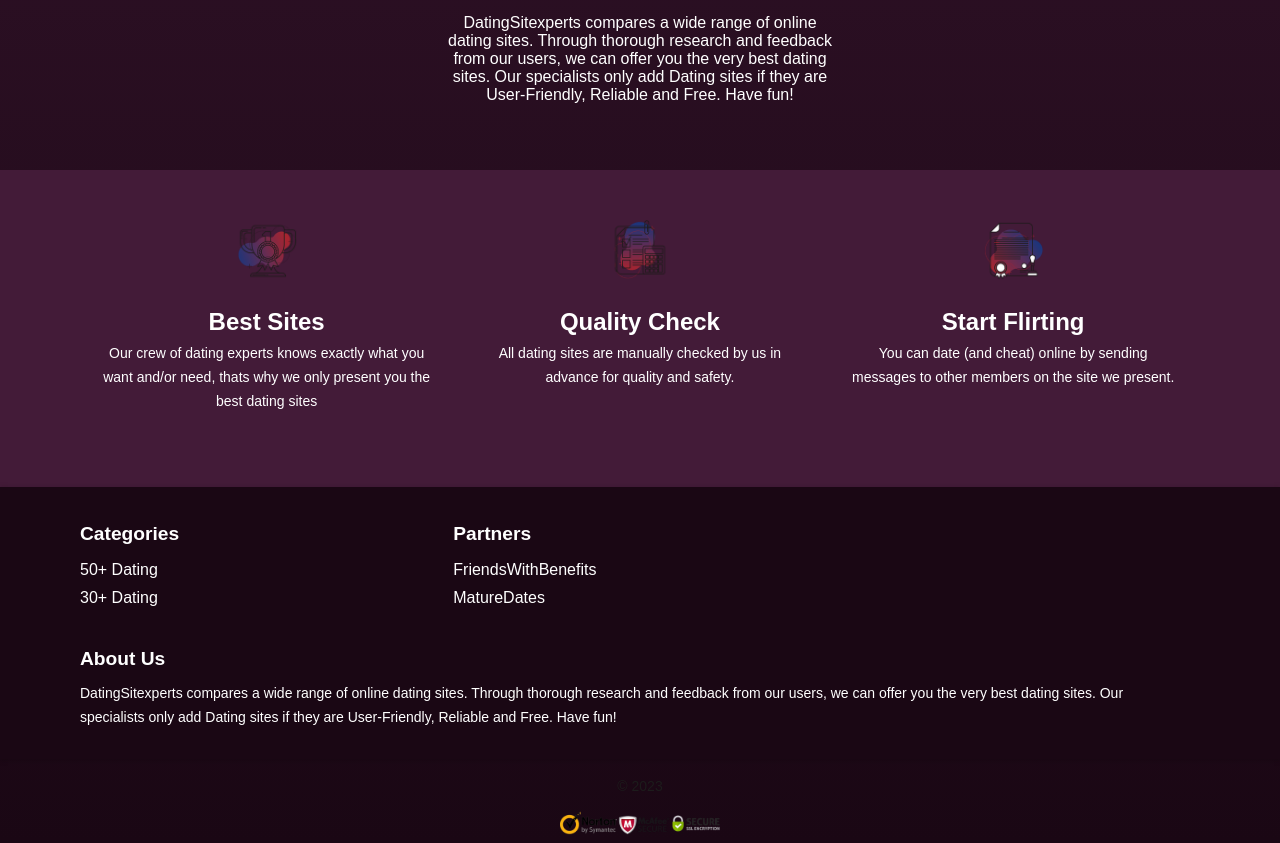
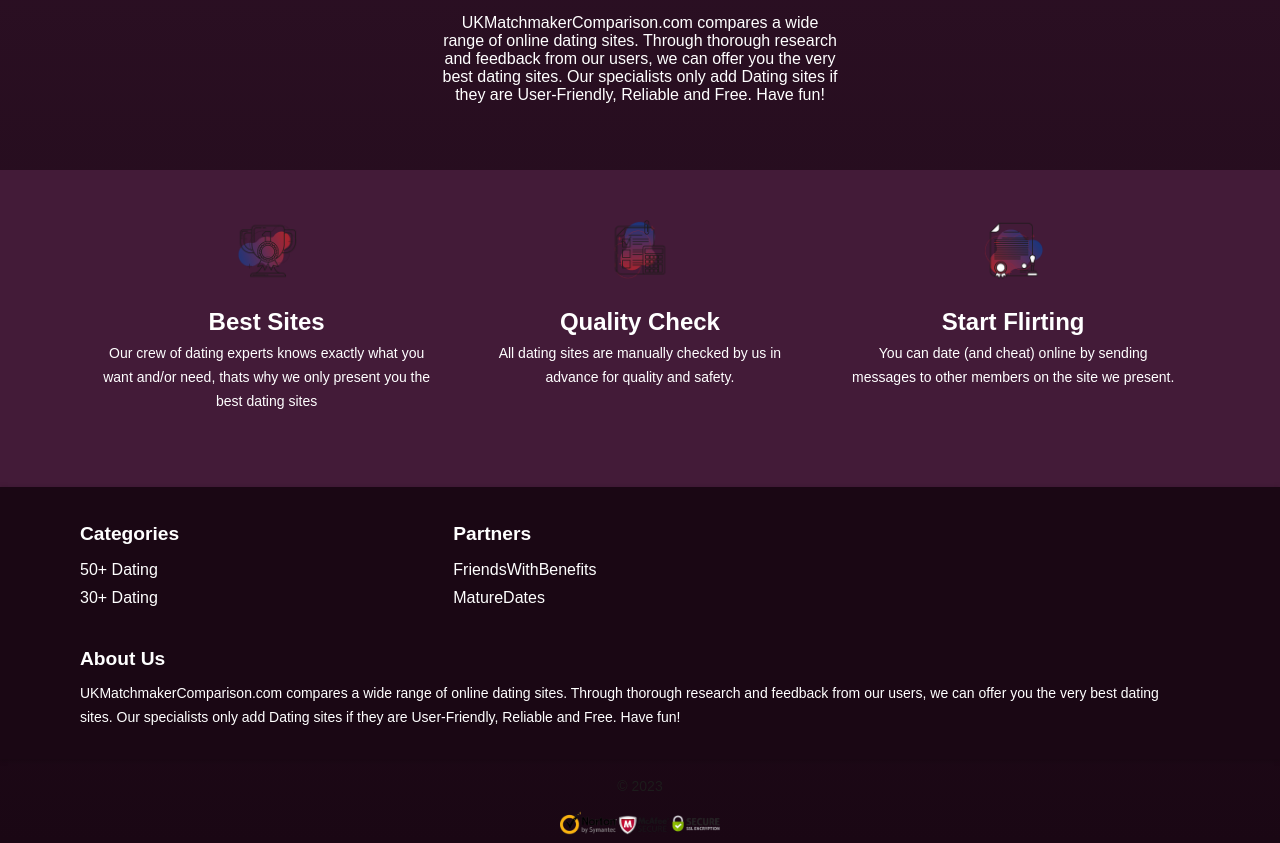
Before and after one commit to degujoe/datingsites, a plain HTML site: page index.html in a window 1280 px wide. Shown: the part 1312-2155 px from the top of the page. Drawn offline with Linux system fonts and the light colour scheme; a web font is replaced by a local one.

Commit message:
Update index.html

```diff
--- a/index.html
+++ b/index.html
@@ -412,7 +412,7 @@ Visit site
 <section class="intro">
 <div class="intro-wrap">
  <a href="datingsitexperts.co.html" class="header__logo"><img src="images/12-Sitexpert-21.png" alt="logo" height="65"></a>
-<p>DatingSitexperts compares a wide range of online dating sites. Through thorough research and feedback from our users, we can offer you the very best dating sites. Our specialists only add Dating sites if they are User-Friendly, Reliable and Free. Have fun!</p>
+<p>UKMatchmakerComparison.com compares a wide range of online dating sites. Through thorough research and feedback from our users, we can offer you the very best dating sites. Our specialists only add Dating sites if they are User-Friendly, Reliable and Free. Have fun!</p>
 </div>
 </section>
 <section class="items">
@@ -451,7 +451,7 @@ Visit site
 </ul></div> </nav>
 <nav class="footer-full">
 <p class="footer_title">About Us</p>
-DatingSitexperts compares a wide range of online dating sites. Through thorough research and feedback from our users, we can offer you the very best dating sites. Our specialists only add Dating sites if they are User-Friendly, Reliable and Free. Have fun! </nav>
+UKMatchmakerComparison.com compares a wide range of online dating sites. Through thorough research and feedback from our users, we can offer you the very best dating sites. Our specialists only add Dating sites if they are User-Friendly, Reliable and Free. Have fun! </nav>
 </div>
 </footer>
 
```
